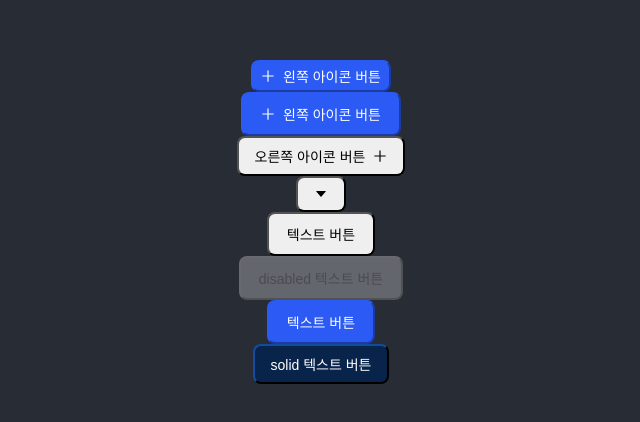
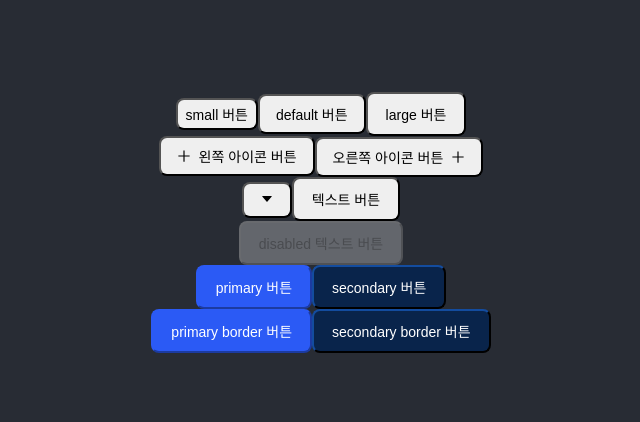
Before and after one commit to light423/myApp, a React (Create React App) app: page / in a window 1280 px wide. Shown: the part 178-600 px from the top of the page, without its empty margins (319-959 px from the left). Built offline with nearby package versions, Linux system fonts and the light colour scheme.

Commit message:
Update : button

```diff
--- a/src/App.js
+++ b/src/App.js
@@ -6,28 +6,46 @@ function App() {
   return (
     <div className="App">
       <header className="App-header">
-        <CustomButton prefix={<PlusOutlined />} size="small" variant="primary">
-          왼쪽 아이콘 버튼
-        </CustomButton>
-        <CustomButton prefix={<PlusOutlined />} size="large" variant="primary">
+        <div>
+          <CustomButton size="small">small 버튼</CustomButton>
+          <CustomButton>default 버튼</CustomButton>
+          <CustomButton size="large">large 버튼</CustomButton>
+        </div>
+        <div>
+          <CustomButton prefix={<PlusOutlined />}>
             왼쪽 아이콘 버튼
           </CustomButton>
           <CustomButton surfix={<PlusOutlined />}>
             오른쪽 아이콘 버튼
           </CustomButton>
+        </div>
+        <div>
           <CustomButton>
             <CaretDownOutlined />
           </CustomButton>
           <CustomButton size="large">텍스트 버튼</CustomButton>
+        </div>
+        <div>
           <CustomButton size="large" disabled>
             disabled 텍스트 버튼
           </CustomButton>
+        </div>
+        <div>
           <CustomButton size="large" variant="primary">
-          텍스트 버튼
+            primary 버튼
           </CustomButton>
-        <CustomButton border="solid" variant="secondary">
-          solid 텍스트 버튼
+          <CustomButton size="large" variant="secondary">
+            secondary 버튼
           </CustomButton>
+        </div>
+        <div>
+          <CustomButton size="large" variant="primary" border="solid">
+            primary border 버튼
+          </CustomButton>
+          <CustomButton size="large" variant="secondary" border="solid">
+            secondary border 버튼
+          </CustomButton>
+        </div>
         <AccordionItem />
       </header>
     </div>
```
Lines whose indentation alone changed are shown as unchanged.
